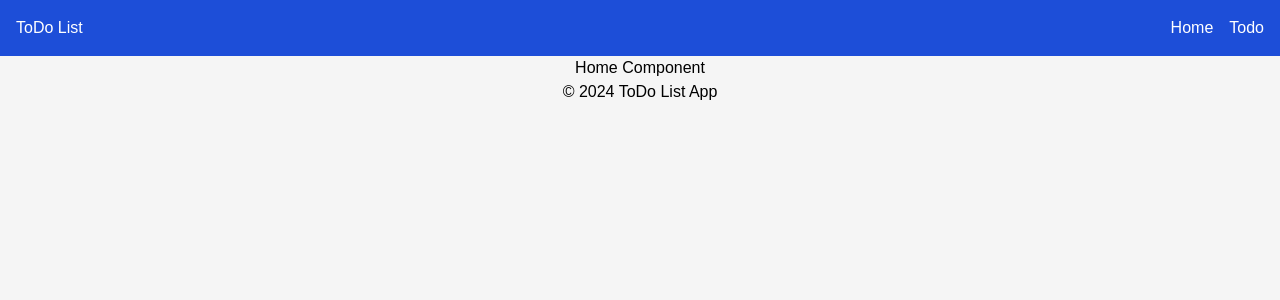
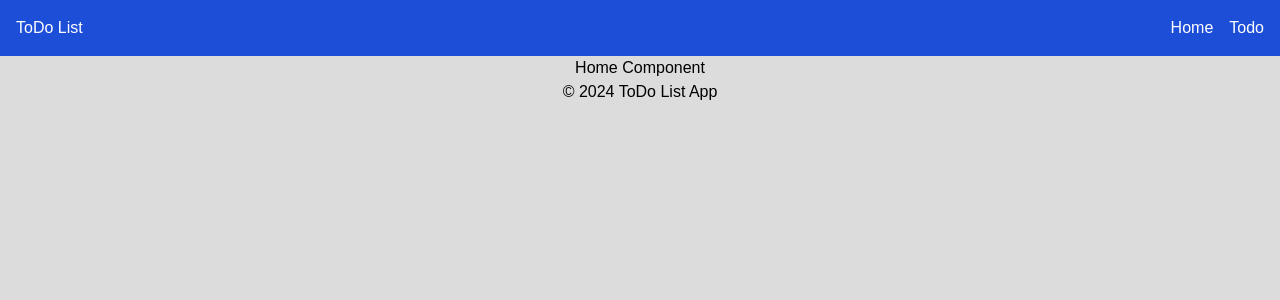
Before and after one commit to Pedro-Miguel20/ToDoList, a React (Vite) app: page / in a window 1280 px wide. Shown: the top 300 px of the page. Built offline with nearby package versions, Linux system fonts and the light colour scheme; no server answers; a web font is replaced by a local one.

Commit message:
minor fixes: correcting colors

```diff
--- a/src/App.css
+++ b/src/App.css
@@ -25,6 +25,8 @@
   margin: 0 auto;
   text-align: center;
   font-family: 'Roboto Mono Variable', sans-serif;
+  background-color: gainsboro;
+  height: 100vh;
 }
 
 .logo {
--- a/src/components/CardForm.tsx
+++ b/src/components/CardForm.tsx
@@ -38,7 +38,7 @@ function CardForm(){
 
     return (
         <>
-        <div className="container flex flex-col items-center mx-auto p-4 border border-gray-300 rounded-lg shadow-md bg-[#f9f9f9]">
+        <div className="container flex flex-col items-center mx-auto p-4 border border-gray-300 rounded-lg shadow-md bg-[whitesmoke]">
             <input
                 type="text"
                 placeholder="título"
```
